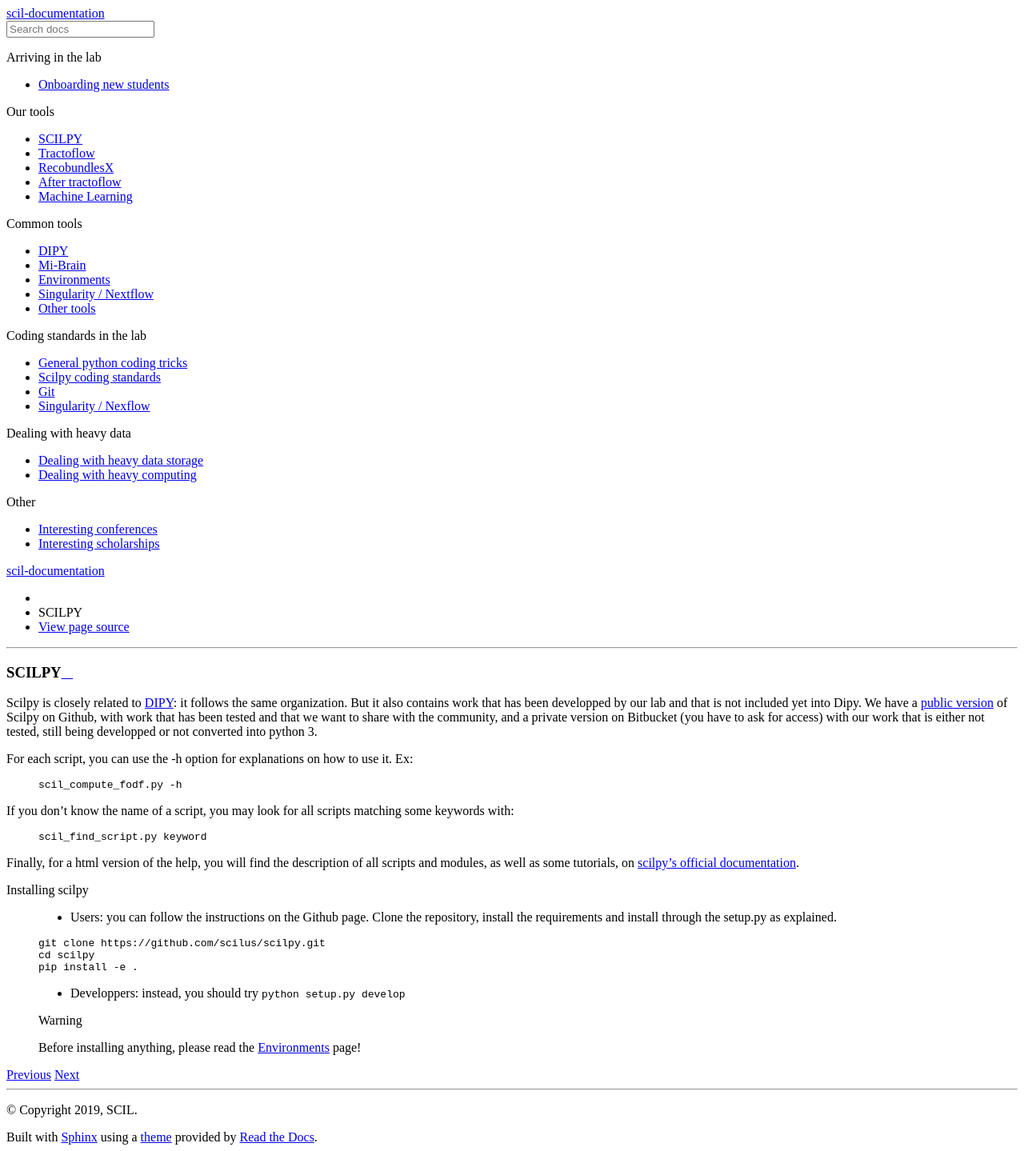
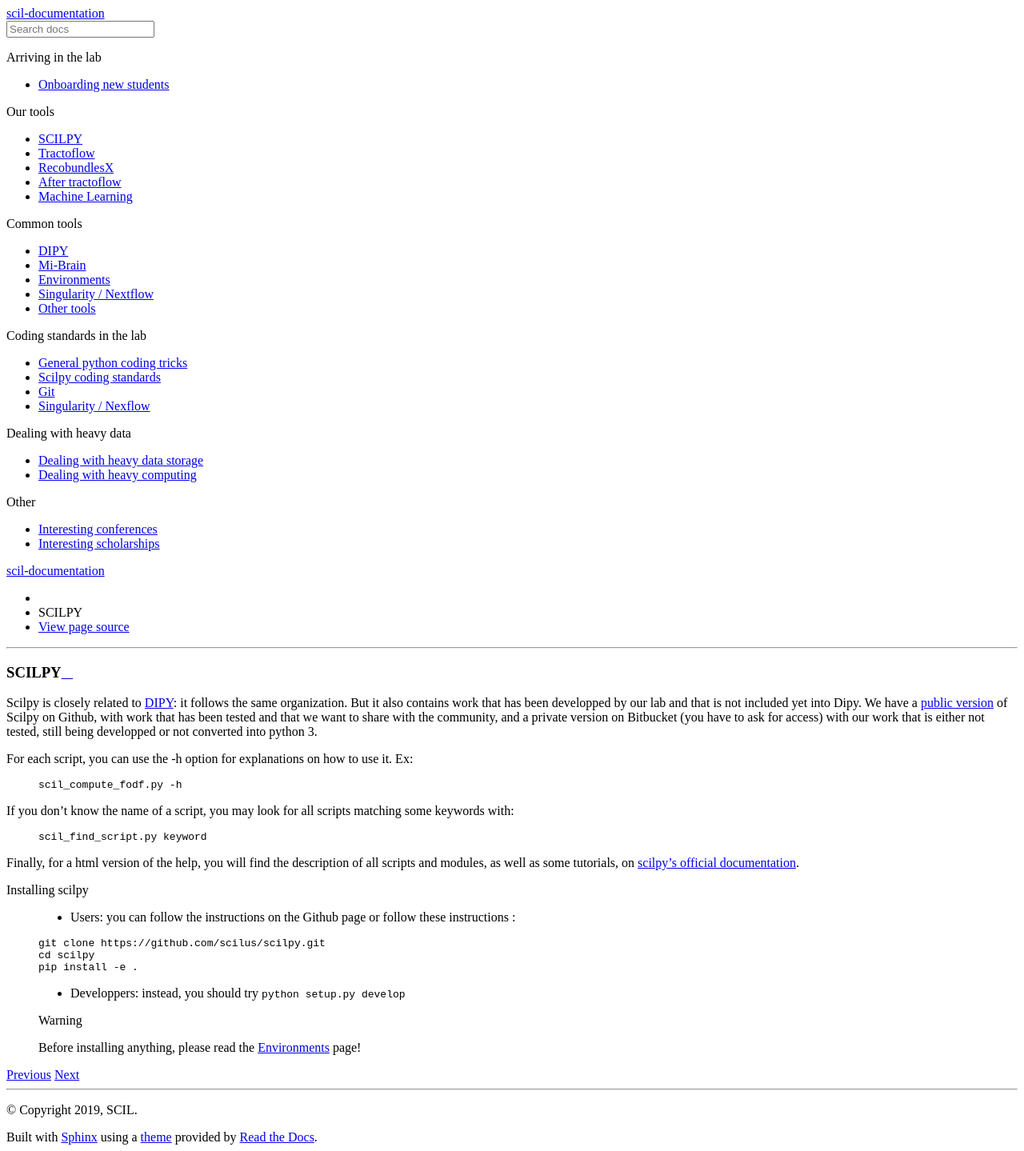
Before and after one commit to scilus/scil-documentation, a Sphinx documentation site: the page built from source/our_tools/scilpy.rst, in a window 1280 px wide. Shown: the whole page at 80% size. Built offline with Sphinx 7.4.7 and the Read the Docs theme 2.0.0, drawn with Linux system fonts in a browser that asks for light colours.

Commit message:
update texte

```diff
--- a/source/our_tools/scilpy.rst
+++ b/source/our_tools/scilpy.rst
@@ -24,7 +24,7 @@
 
 
 Installing scilpy
-    - Users: you can follow the instructions on the Github page. Clone the repository, install the requirements and install through the setup.py as explained.
+    - Users: you can follow the instructions on the Github page or follow these instructions :
 
     .. code-block:: bash
 
```
